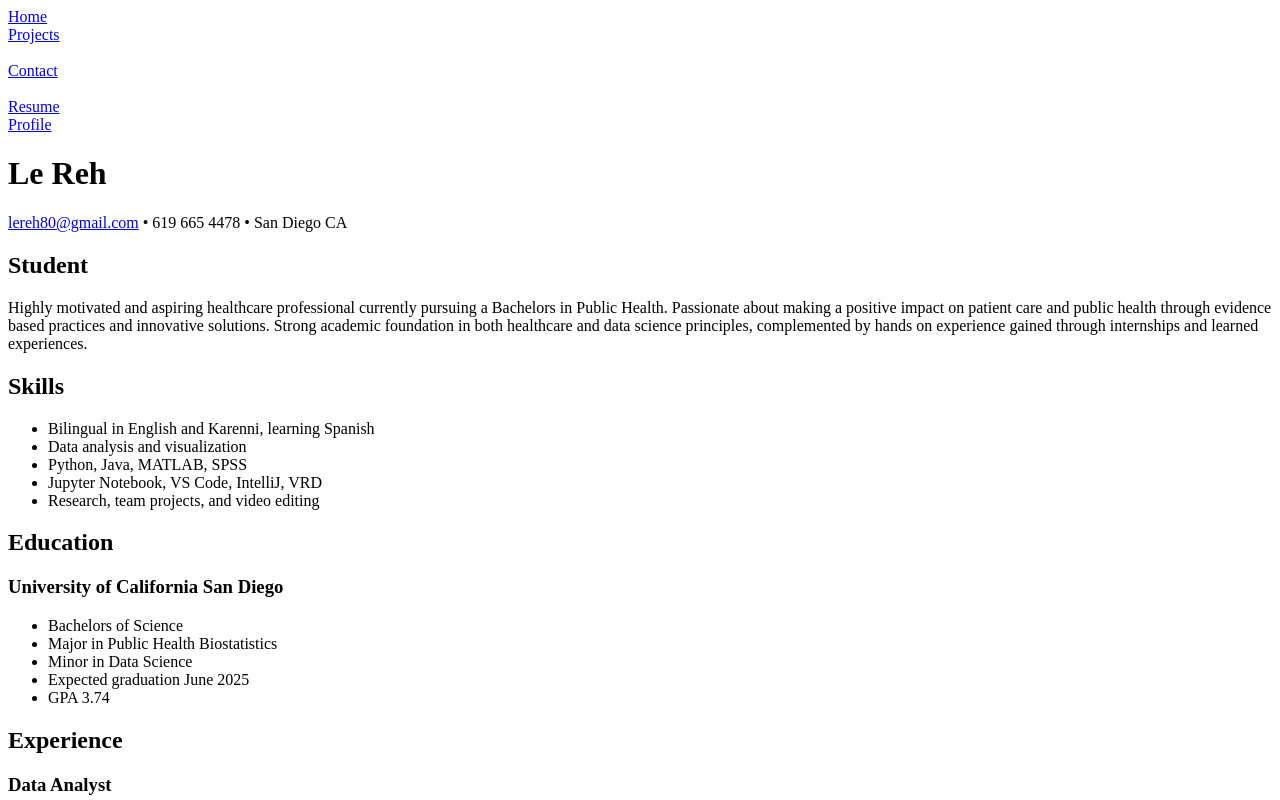
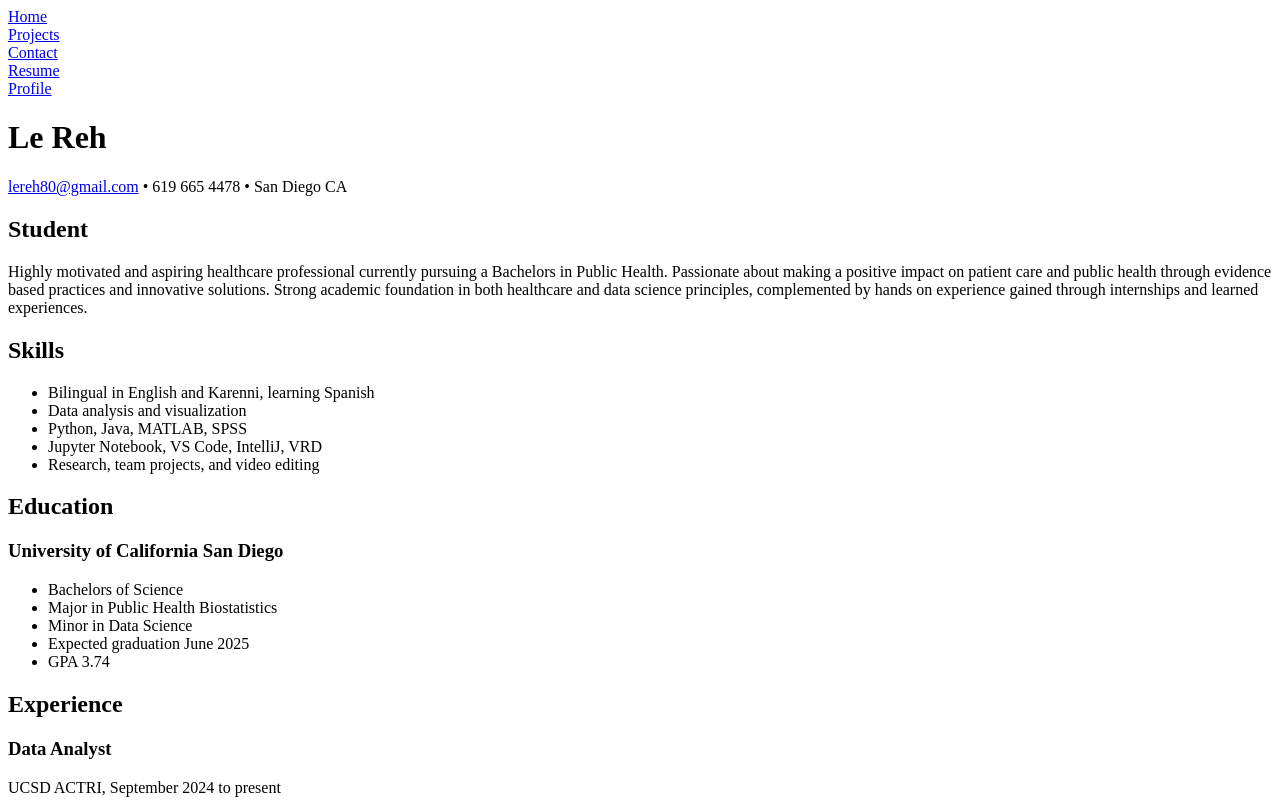
Before and after one commit to LeDoesCS/portfolio, a plain HTML site: page Resume/index.html in a window 1280 px wide. Shown: the top 800 px of the page. Drawn offline with Linux system fonts and the light colour scheme.

Commit message:
fixing fixes

```diff
--- a/Resume/index.html
+++ b/Resume/index.html
@@ -8,9 +8,9 @@
 <body>
   <nav>
     <a href="./">Home</a><br/>
-    <a href="./projects/">Projects</a><br/><br/>
-    <a href="./contact/">Contact</a><br/><br/>
-    <a href="./Resume/" class="active">Resume</a><br/>
+    <a href="./projects/">Projects</a><br/>
+    <a href="./contact/">Contact</a><br/>
+    <a href="./resume/" class="active">Resume</a><br/>
     <a href="https://github.com/LeDoesCS" target="_blank" rel="noopener">Profile</a><br/>
   </nav>
 
```
Also changed, not shown: contact/index.html (+1 -1 lines), index.html (+1 -1 lines), projects/index.html (+1 -1 lines).
